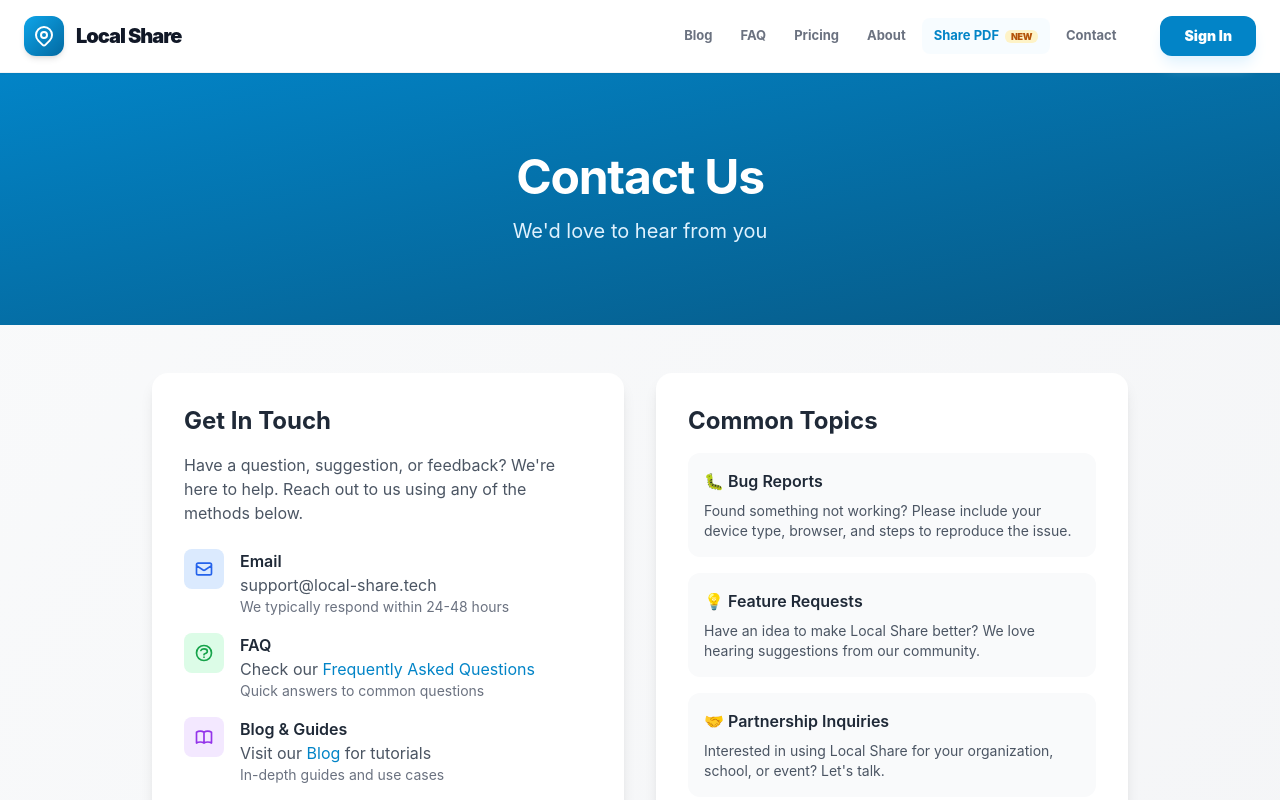
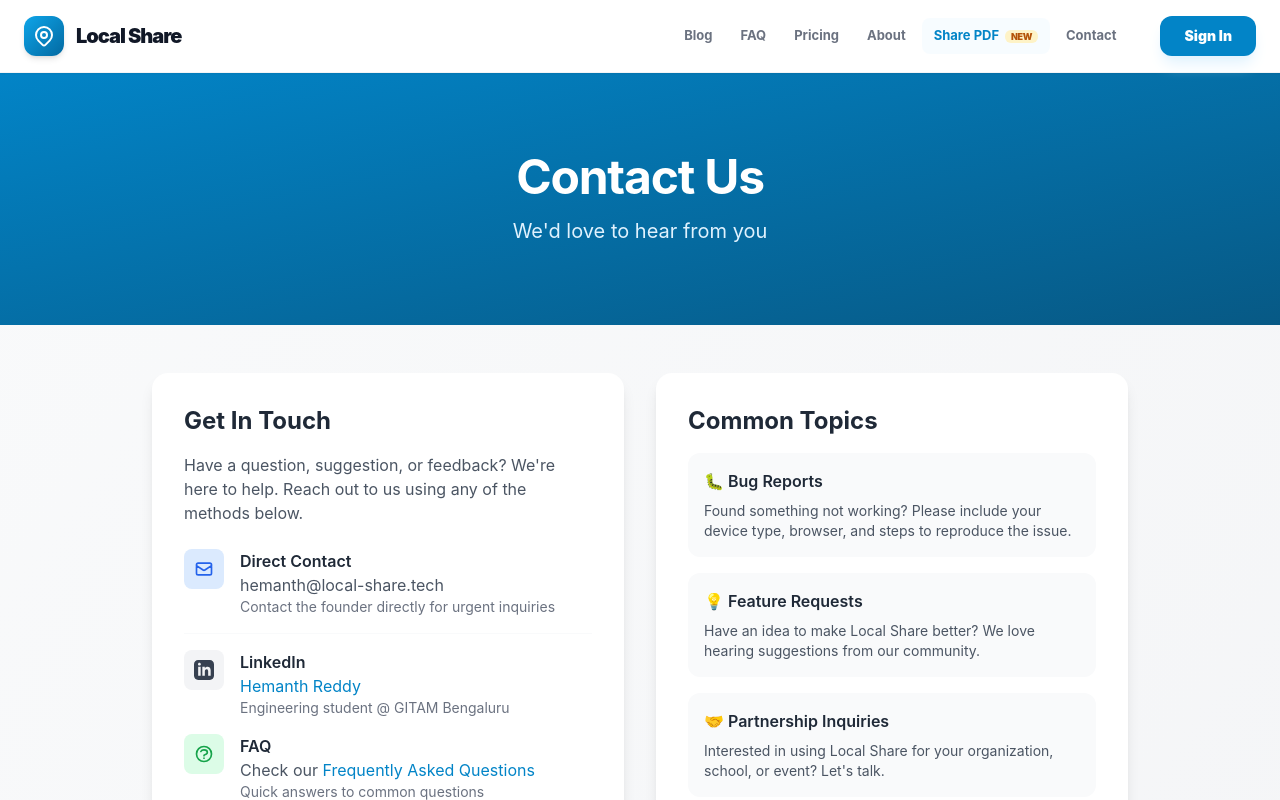
Before and after one commit to hemanthreddykoduru/Local-Share, a Next.js app: page /contact in a window 1280 px wide. Shown: the top 800 px of the page. Built offline with nearby package versions, Linux system fonts and the light colour scheme; no server answers.

Commit message:
seo: strengthen EEAT with founder credentials and fix subpage metadata

```diff
--- a/app/about/page.tsx
+++ b/app/about/page.tsx
@@ -136,9 +136,19 @@ export default function AboutPage() {
                         <div className="text-center md:text-left">
                             <h3 className="text-2xl font-bold text-gray-800 mb-2">Hemanth Reddy</h3>
                             <p className="text-primary-600 font-semibold mb-4">Founder & Lead Developer</p>
-                            <p className="text-gray-600 leading-relaxed">
-                                With a background in building efficient web applications, Hemanth created Local Share to solve a recurring problem he faced at tech meetups: the friction of sharing quick links with people sitting right next to him. His focus is on maintaining Local Share as a privacy-first, zero-install utility for local communities worldwide.
+                            <p className="text-gray-600 text-sm leading-relaxed mb-4">
+                                Hemanth Reddy is a software engineering student at <strong>GITAM Bengaluru</strong>, specializing in distributed systems and real-time networking. He created Local Share to solve a recurring problem he faced during university workshops and tech meetups: the friction of sharing quick links and PDFs with peers without exchanging personal contact information.
                             </p>
+                            <div className="flex items-center gap-4">
+                                <a href="https://linkedin.com/in/hemanthreddykoduru" target="_blank" rel="noopener noreferrer" className="p-2 bg-blue-50 text-blue-600 rounded-lg hover:bg-blue-100 transition-colors flex items-center gap-2 text-sm font-bold">
+                                    <svg className="w-5 h-5" fill="currentColor" viewBox="0 0 24 24"><path d="M19 0h-14c-2.761 0-5 2.239-5 5v14c0 2.761 2.239 5 5 5h14c2.762 0 5-2.239 5-5v-14c0-2.761-2.238-5-5-5zm-11 19h-3v-11h3v11zm-1.5-12.268c-.966 0-1.75-.79-1.75-1.764s.784-1.764 1.75-1.764 1.75.79 1.75 1.764-.783 1.764-1.75 1.764zm13.5 12.268h-3v-5.604c0-3.368-4-3.113-4 0v5.604h-3v-11h3v1.765c1.396-2.586 7-2.777 7 2.476v6.759z"/></svg>
+                                    LinkedIn
+                                </a>
+                                <a href="https://github.com/hemanthreddykoduru" target="_blank" rel="noopener noreferrer" className="p-2 bg-gray-100 text-gray-900 rounded-lg hover:bg-gray-200 transition-colors flex items-center gap-2 text-sm font-bold">
+                                    <svg className="w-5 h-5" fill="currentColor" viewBox="0 0 24 24"><path d="M12 0c-6.626 0-12 5.373-12 12 0 5.302 3.438 9.8 8.207 11.387.599.111.793-.261.793-.577v-2.234c-3.338.726-4.041-1.416-4.041-1.416-.546-1.387-1.333-1.756-1.333-1.756-1.089-.745.083-.729.083-.729 1.205.084 1.839 1.237 1.839 1.237 1.07 1.834 2.807 1.304 3.492.997.107-.775.418-1.305.762-1.604-2.665-.305-5.467-1.334-5.467-5.931 0-1.311.469-2.381 1.236-3.221-.124-.303-.535-1.524.117-3.176 0 0 1.008-.322 3.301 1.23.957-.266 1.983-.399 3.003-.404 1.02.005 2.047.138 3.006.404 2.291-1.552 3.297-1.23 3.297-1.23.653 1.653.242 2.874.118 3.176.77.84 1.235 1.911 1.235 3.221 0 4.609-2.807 5.624-5.479 5.921.43.372.823 1.102.823 2.222v3.293c0 .319.192.694.801.576 4.765-1.589 8.199-6.086 8.199-11.386 0-6.627-5.373-12-12-12z"/></svg>
+                                    GitHub
+                                </a>
+                            </div>
                         </div>
                     </div>
                 </div>
--- a/app/changelog/page.tsx
+++ b/app/changelog/page.tsx
@@ -1,7 +1,11 @@
-'use client';
-
+import { Metadata } from 'next';
 import SiteHeader from '@/components/SiteHeader';
 import SiteFooter from '@/components/SiteFooter';
+
+export const metadata: Metadata = {
+    title: 'Changelog - Local Share',
+    description: 'Track the latest updates, new features, and security improvements for Local Share. See how we are evolving the local sharing experience.',
+};
 
 export default function ChangelogPage() {
     const updates = [
--- a/app/compare/page.tsx
+++ b/app/compare/page.tsx
@@ -1,7 +1,11 @@
-'use client';
-
+import { Metadata } from 'next';
 import SiteHeader from '@/components/SiteHeader';
 import SiteFooter from '@/components/SiteFooter';
+
+export const metadata: Metadata = {
+    title: 'Compare Local Share - The Fastest Way to Drop Data',
+    description: 'Compare Local Share vs AirDrop vs WhatsApp. See why our privacy-first, zero-install proximity sharing is the best choice for temporary local networking.',
+};
 
 export default function ComparePage() {
     const comparisons = [
--- a/app/contact/page.tsx
+++ b/app/contact/page.tsx
@@ -41,9 +41,20 @@ export default function ContactPage() {
                                         </svg>
                                     </div>
                                     <div>
-                                        <h3 className="font-semibold text-gray-800">Email</h3>
-                                        <p className="text-gray-600">support@local-share.tech</p>
-                                        <p className="text-sm text-gray-500">We typically respond within 24-48 hours</p>
+                                        <h3 className="font-semibold text-gray-800">Direct Contact</h3>
+                                        <p className="text-gray-600">hemanth@local-share.tech</p>
+                                        <p className="text-sm text-gray-500">Contact the founder directly for urgent inquiries</p>
+                                    </div>
+                                </div>
+
+                                <div className="flex items-start gap-4 pt-4 border-t border-gray-50">
+                                    <div className="w-10 h-10 bg-gray-100 rounded-lg flex items-center justify-center flex-shrink-0">
+                                        <svg className="w-5 h-5 text-gray-700" fill="currentColor" viewBox="0 0 24 24"><path d="M19 0h-14c-2.761 0-5 2.239-5 5v14c0 2.761 2.239 5 5 5h14c2.762 0 5-2.239 5-5v-14c0-2.761-2.238-5-5-5zm-11 19h-3v-11h3v11zm-1.5-12.268c-.966 0-1.75-.79-1.75-1.764s.784-1.764 1.75-1.764 1.75.79 1.75 1.764-.783 1.764-1.75 1.764zm13.5 12.268h-3v-5.604c0-3.368-4-3.113-4 0v5.604h-3v-11h3v1.765c1.396-2.586 7-2.777 7 2.476v6.759z"/></svg>
+                                    </div>
+                                    <div>
+                                        <h3 className="font-semibold text-gray-800">LinkedIn</h3>
+                                        <p className="text-gray-600"><a href="https://linkedin.com/in/hemanthreddykoduru" className="text-primary-600 hover:underline">Hemanth Reddy</a></p>
+                                        <p className="text-sm text-gray-500">Engineering student @ GITAM Bengaluru</p>
                                     </div>
                                 </div>
 
--- a/components/AuthorBio.tsx
+++ b/components/AuthorBio.tsx
@@ -21,9 +21,17 @@ export default function AuthorBio({
             <div>
                 <h3 className="text-xl font-bold text-gray-800 mb-1">{name}</h3>
                 <p className="text-sm text-primary-600 font-medium mb-3">{role}</p>
-                <p className="text-gray-600 text-sm leading-relaxed">
-                    {bio}
+                <p className="text-gray-600 text-sm leading-relaxed mb-4">
+                    {bio || "Hemanth Reddy is a software engineering student at **GITAM Bengaluru**, specializing in distributed systems and real-time networking. He created Local Share to solve the problem of quick, anonymous local networking without the friction of app downloads."}
                 </p>
+                <div className="flex items-center gap-4">
+                    <a href="https://linkedin.com/in/hemanthreddykoduru" target="_blank" rel="noopener noreferrer" className="text-gray-400 hover:text-[#0077b5] transition-colors">
+                        <svg className="w-5 h-5" fill="currentColor" viewBox="0 0 24 24"><path d="M19 0h-14c-2.761 0-5 2.239-5 5v14c0 2.761 2.239 5 5 5h14c2.762 0 5-2.239 5-5v-14c0-2.761-2.238-5-5-5zm-11 19h-3v-11h3v11zm-1.5-12.268c-.966 0-1.75-.79-1.75-1.764s.784-1.764 1.75-1.764 1.75.79 1.75 1.764-.783 1.764-1.75 1.764zm13.5 12.268h-3v-5.604c0-3.368-4-3.113-4 0v5.604h-3v-11h3v1.765c1.396-2.586 7-2.777 7 2.476v6.759z"/></svg>
+                    </a>
+                    <a href="https://github.com/hemanthreddykoduru" target="_blank" rel="noopener noreferrer" className="text-gray-400 hover:text-[#333] transition-colors">
+                        <svg className="w-5 h-5" fill="currentColor" viewBox="0 0 24 24"><path d="M12 0c-6.626 0-12 5.373-12 12 0 5.302 3.438 9.8 8.207 11.387.599.111.793-.261.793-.577v-2.234c-3.338.726-4.041-1.416-4.041-1.416-.546-1.387-1.333-1.756-1.333-1.756-1.089-.745.083-.729.083-.729 1.205.084 1.839 1.237 1.839 1.237 1.07 1.834 2.807 1.304 3.492.997.107-.775.418-1.305.762-1.604-2.665-.305-5.467-1.334-5.467-5.931 0-1.311.469-2.381 1.236-3.221-.124-.303-.535-1.524.117-3.176 0 0 1.008-.322 3.301 1.23.957-.266 1.983-.399 3.003-.404 1.02.005 2.047.138 3.006.404 2.291-1.552 3.297-1.23 3.297-1.23.653 1.653.242 2.874.118 3.176.77.84 1.235 1.911 1.235 3.221 0 4.609-2.807 5.624-5.479 5.921.43.372.823 1.102.823 2.222v3.293c0 .319.192.694.801.576 4.765-1.589 8.199-6.086 8.199-11.386 0-6.627-5.373-12-12-12z"/></svg>
+                    </a>
+                </div>
             </div>
         </div>
     );
```
